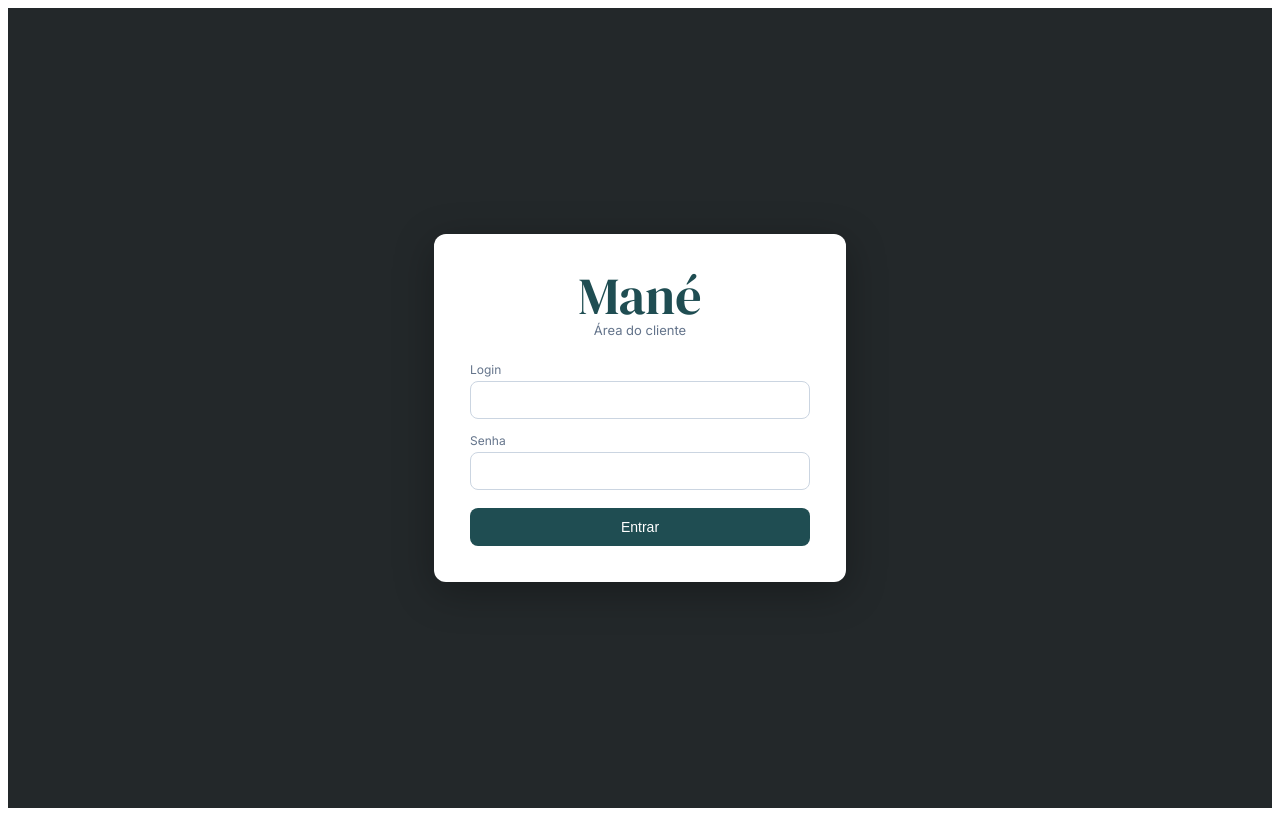
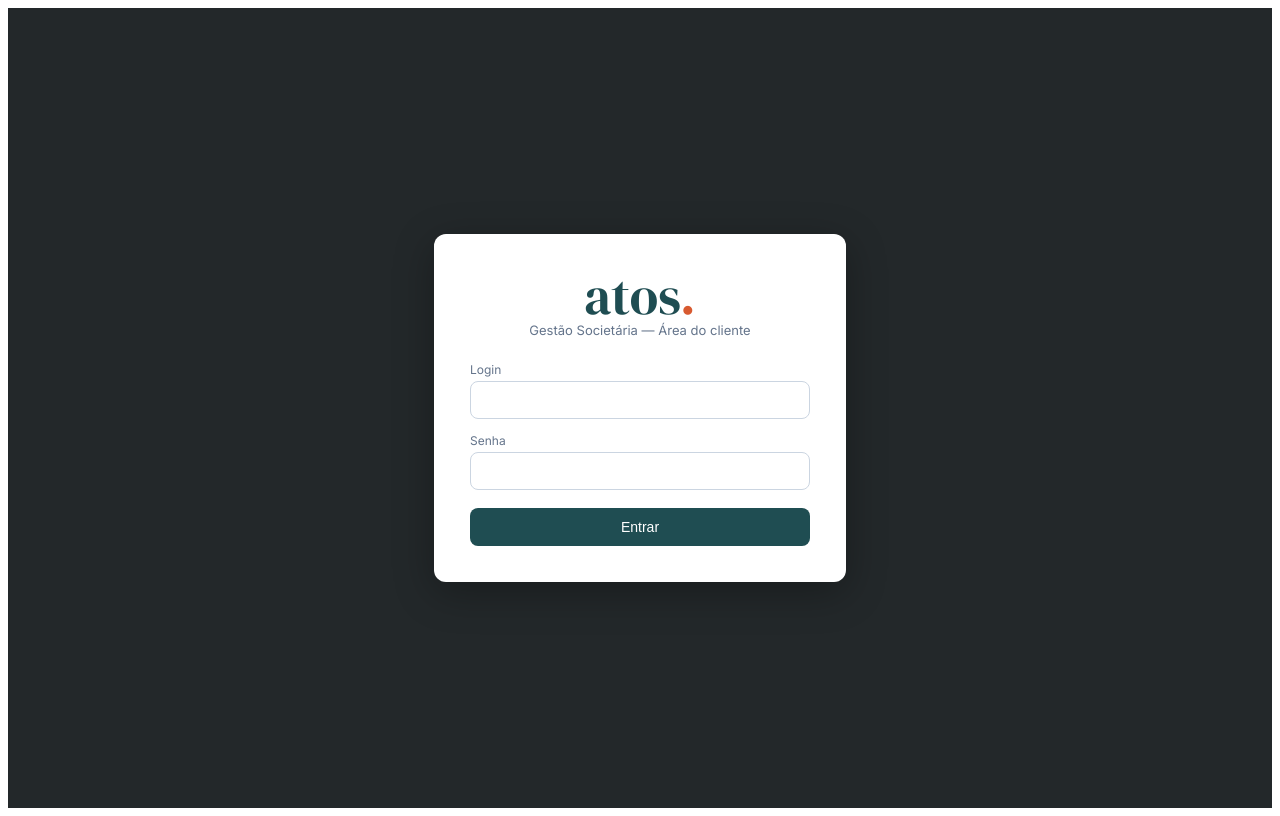
Before and after one commit to diogolyra87/Atos, a React (Create React App) app in the folder frontend/: page /cliente in a window 1280 px wide. Built offline with nearby package versions, Linux system fonts and the light colour scheme.

Commit message:
Logo Atos na tela de login/cadastro do cliente

```diff
--- a/frontend/src/Cliente.js
+++ b/frontend/src/Cliente.js
@@ -86,8 +86,8 @@ export default function Cliente() {
     <>
       <div style={s.wrap}>
         <div style={s.card}>
-          <div style={s.logo}>Mané</div>
-          <div style={s.sub}>{ehCadastro ? "Criar acesso" : "Área do cliente"}</div>
+          <div style={s.logo}>atos<span style={{ color: "#d85a30" }}>.</span></div>
+          <div style={s.sub}>Gestão Societária — {ehCadastro ? "Criar acesso" : "Área do cliente"}</div>
           {erro && <div style={s.erro}>{erro}</div>}
           {aviso && <div style={s.aviso}>{aviso}</div>}
           {ehCadastro && codigoGrupo && <div style={s.grupoBox}>Cadastro para o grupo: <strong>{codigoGrupo}</strong></div>}
```
